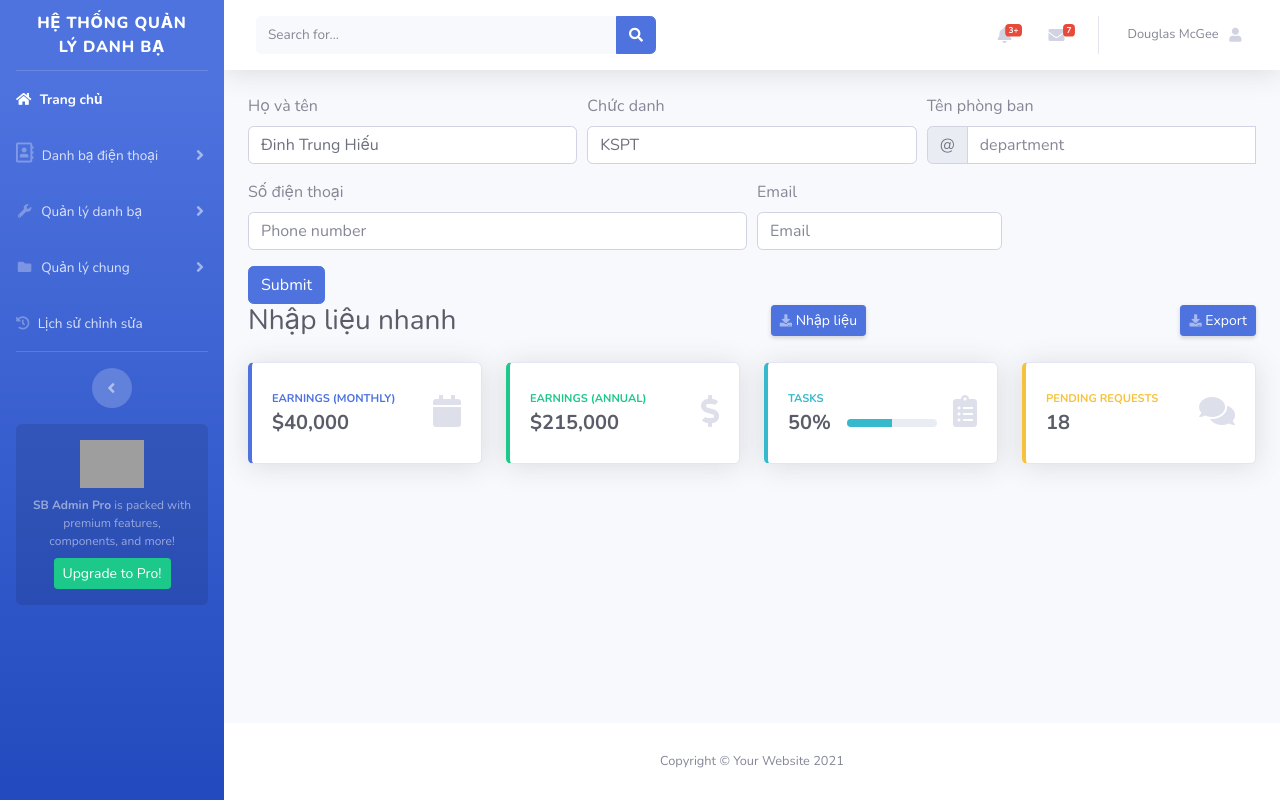
After one commit to hieudinhtrung/hieudtx02, a Django app: page /add_contact/ in a window 1280 px wide. The commit adds this page. Run offline with Django 3.2, Linux system fonts and the light colour scheme; some libraries are stand-ins or nearby versions; grey boxes are pictures that could not be loaded.

Commit message:
Create_contact

```diff
--- a/phonemanage/templates/dashboard/index.html
+++ b/phonemanage/templates/dashboard/index.html
@@ -30,8 +30,8 @@
                     <!-- Page Heading -->
                     <div class="d-sm-flex align-items-center justify-content-between mb-4">
                         <h1 class="h3 mb-0 text-gray-800">Nhập liệu nhanh</h1>
-                        <a href="#" class="d-none d-sm-inline-block btn btn-sm btn-primary shadow-sm">
-                            <i class="fas fa-download fa-sm text-white-50"></i> Import</a>
+                        <a href="{% url 'create_contact' %}" class="d-none d-sm-inline-block btn btn-sm btn-primary shadow-sm">
+                            <i class="fas fa-download fa-sm text-white-50"></i> Nhập liệu</a>
                         <a href="#" class="d-none d-sm-inline-block btn btn-sm btn-primary shadow-sm">
                             <i class="fas fa-download fa-sm text-white-50"></i> Export</a>
                     </div>
--- /dev/null
+++ b/phonemanage/templates/list_contact/create_contact.html
@@ -0,0 +1,77 @@
+{% extends 'dashboard/index.html' %}
+{% load static %}
+{% block extend_css %}
+
+<link href="{% static 'vendor/fontawesome-free/css/all.min.css' %}" rel="stylesheet" type="text/css">
+<link
+    href="https://fonts.googleapis.com/css?family=Nunito:200,200i,300,300i,400,400i,600,600i,700,700i,800,800i,900,900i"
+    rel="stylesheet">
+
+<!-- Custom styles for this template -->
+<link href="{% static 'css/sb-admin-2.min.css' %}" rel="stylesheet">
+
+<!-- Custom styles for this page -->
+<link href="{% static 'vendor/datatables/dataTables.bootstrap4.min.css' %}" rel="stylesheet">
+
+{% endblock %}
+
+{% block content_dashboard %}
+<form method="POST" action="{% url 'create_contact' %}"
+class="needs-validation" novalidate>
+    {% csrf_token %}
+    <div class="form-row">
+      <div class="col-md-4 mb-3">
+        <label for="validationTooltip01">Họ và tên</label>
+        <input type="text" class="form-control" name= "hovaten" id="validationTooltip01" placeholder="Your name" value="Đinh Trung Hiếu " required>
+        <div class="valid-tooltip">
+          Eg. your name here!
+        </div>
+      </div>
+      <div class="col-md-4 mb-3">
+        <label for="validationTooltip02">Chức danh</label>
+        <input type="text" class="form-control" name= "chucdanh" id="validationTooltip02" placeholder="Position" value="KSPT" required>
+        <div class="valid-tooltip">
+          Please choose!
+        </div>
+      </div>
+      <div class="col-md-4 mb-3">
+        <label for="validationTooltipUsername">Tên phòng ban</label>
+        <div class="input-group">
+          <div class="input-group-prepend">
+            <span class="input-group-text" id="validationTooltipUsernamePrepend">@</span>
+          </div>
+          <input type="text" class="form-control" id="validationTooltipUsername" name= "tenphongban" placeholder="department" aria-describedby="validationTooltipUsernamePrepend" required>
+          <div class="invalid-tooltip">
+            Please choose department.
+          </div>
+        </div>
+      </div>
+    </div>
+    <div class="form-row">
+      <div class="col-md-6 mb-3">
+        <label for="validationTooltip03">Số điện thoại</label>
+        <input type="text" class="form-control" id="validationTooltip03" name= "sodienthoai" placeholder="Phone number" required>
+        <div class="invalid-tooltip">
+          Please enter number.
+
+        </div>
+      </div>
+      <div class="col-md-3 mb-3">
+        <label for="validationTooltip04">Email</label>
+        <input type="text" class="form-control" id="validationTooltip04" name= "Email"  placeholder="Email" required>
+        <div class="invalid-tooltip">
+          Please provide email.
+        </div>
+      </div>
+    </div>
+    <button class="btn btn-primary" type="submit">Submit</button>
+  </form>
+
+  {% endblock %}
+{% load static %}
+{% block extend_js %}
+<script src="{% static 'vendor/datatables/jquery.dataTables.min.js' %}"></script>
+    <script src="{% static 'vendor/datatables/dataTables.bootstrap4.min.js' %}"></script>
+<script src="{% static 'js/demo/datatables-demo.js' %}"></script>
+
+{% endblock %}
--- a/phonemanage/urls.py
+++ b/phonemanage/urls.py
@@ -6,4 +6,5 @@ urlpatterns = [
     path('dashboard/', views.dashboard, name='dashboard'),
      path("logout/", views.user_logout, name="logout"),
      path('contact/listcontact/', views.listcontact,name= 'listcontact'),
+     path('add_contact/', views.create_contact, name="create_contact")
 ]
--- a/phonemanage/views.py
+++ b/phonemanage/views.py
@@ -1,4 +1,4 @@
-from django.shortcuts import render, HttpResponseRedirect
+from django.shortcuts import render, redirect, HttpResponseRedirect
 from django.contrib.auth import login, authenticate
 from django.contrib import messages
 from django.contrib.auth import logout
@@ -39,3 +39,18 @@ def dashboard(request):
 def listcontact(request, method="GET"):
     phonenumber=PhoneInfo.objects.all
     return render(request, "list_contact/listcontact.html", {"phonenumber": phonenumber})
+
+def create_contact (request):
+    if request.method == "GET":
+        return render(request,"list_contact/create_contact.html")
+    elif request.method == "POST":
+        data = request.POST
+        name = data.get("hovaten","")
+        position = data.get("chucdanh","")
+        department = data.get("tenphongban","")
+        phonenumber = data.get("sodienthoai","")
+        email = data.get("Email","")
+        phonenumber=PhoneInfo(fullname=name,email=email,department=department,position=position,phone_number= phonenumber)
+        phonenumber.save()
+
+        return redirect('listcontact')
```
